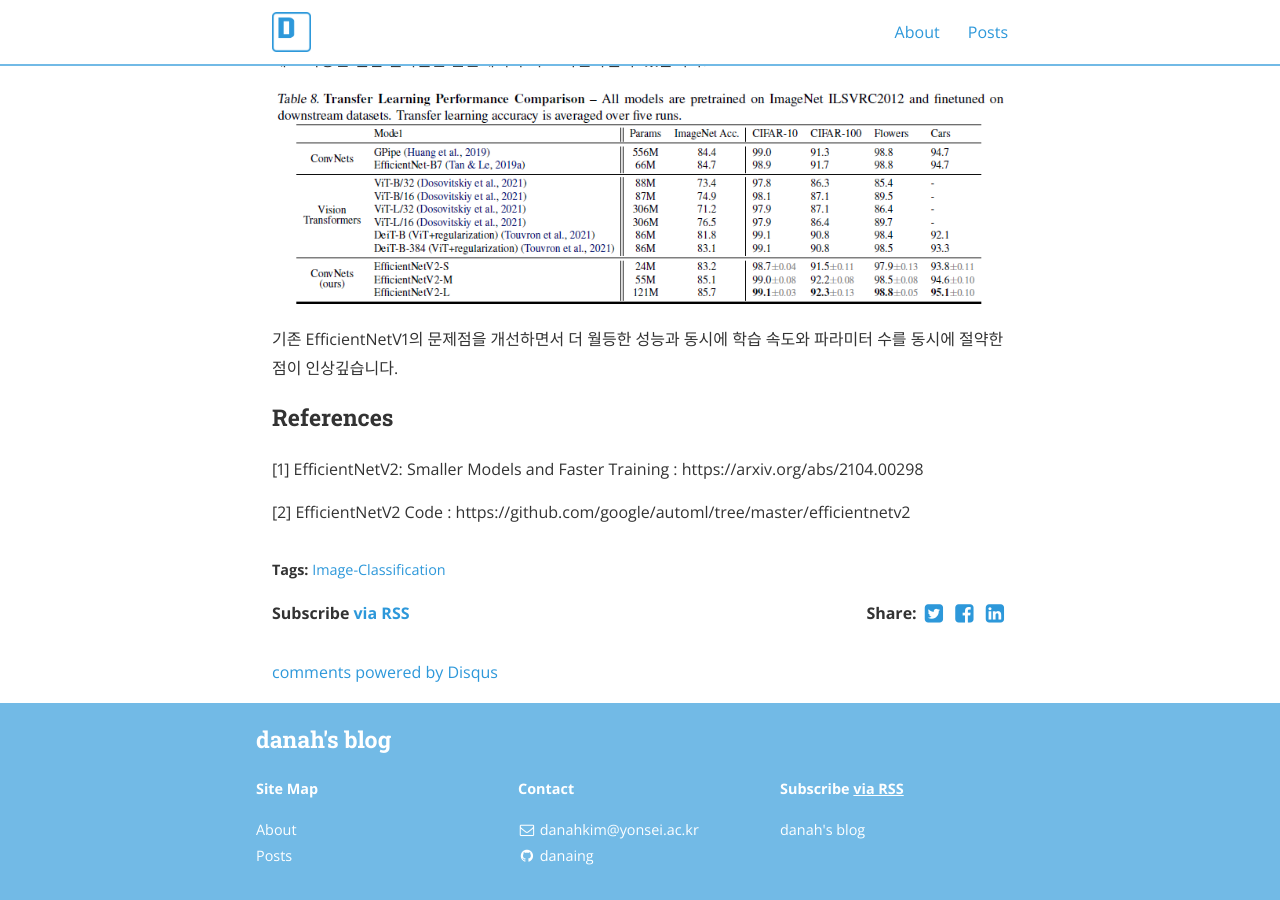
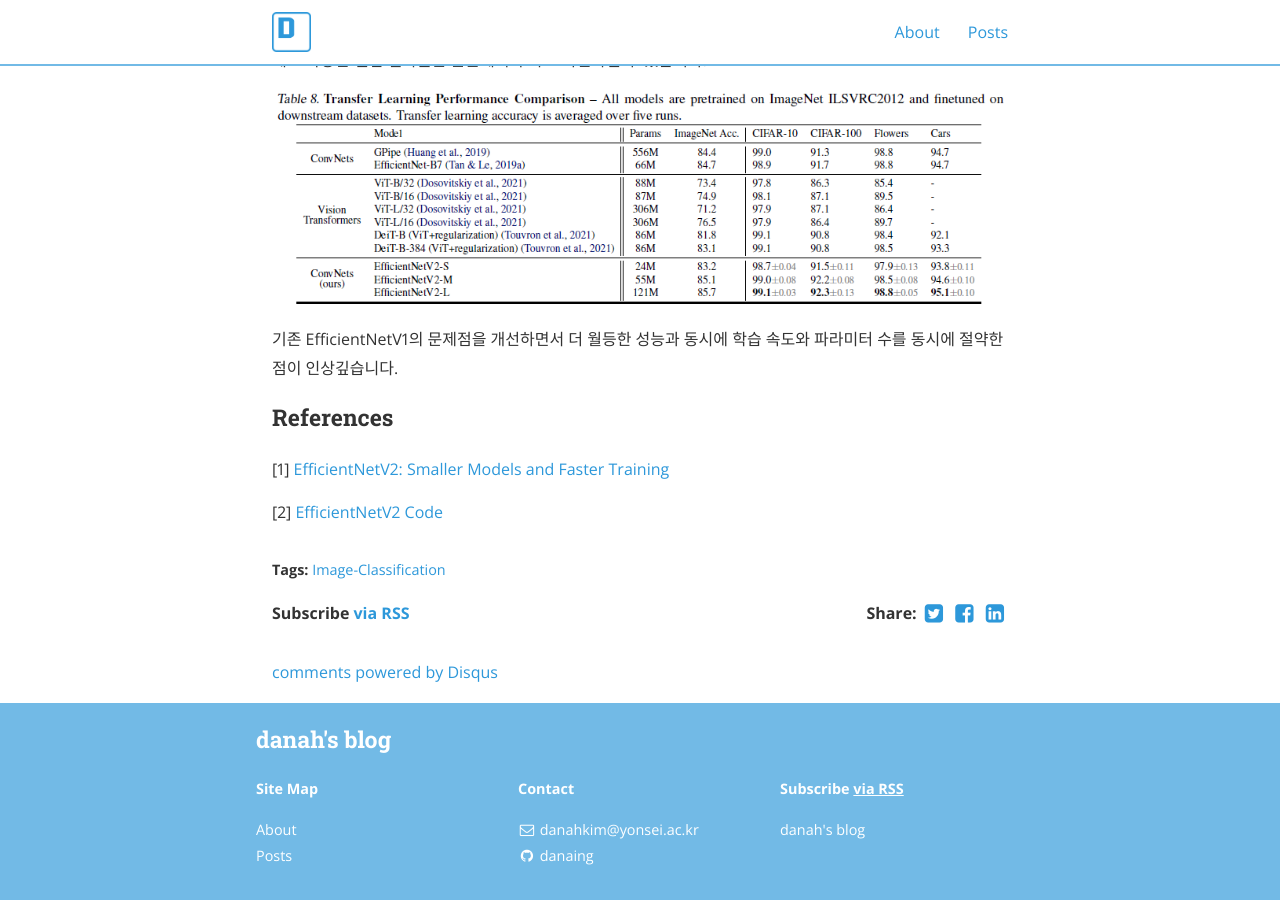
Before and after one commit to danaing/danaing.github.io-old.ver, a Jekyll site: the page built from _posts/2021-09-15-efficientnetv2.md, in a window 1280 px wide and 900 px high, scrolled down 7201 px. Built offline with Jekyll 4.4.1, drawn with Linux system fonts in a browser that asks for light colours; nearby versions of some CDN libraries; comment, search, counter and statistics services are not loaded.

Commit message:
Update 2021-09-15-efficientnetv2.md

```diff
--- a/_posts/2021-09-15-efficientnetv2.md
+++ b/_posts/2021-09-15-efficientnetv2.md
@@ -149,6 +149,6 @@ Figure 5를 보면 동일 파라미터 수와 FLOPS수에서 기존 ConvNet보
 
 ### References
 
-[1] EfficientNetV2: Smaller Models and Faster Training : https://arxiv.org/abs/2104.00298
+[1] [EfficientNetV2: Smaller Models and Faster Training](https://arxiv.org/abs/2104.00298)
 
-[2] EfficientNetV2 Code : https://github.com/google/automl/tree/master/efficientnetv2
+[2] [EfficientNetV2 Code](https://github.com/google/automl/tree/master/efficientnetv2)
```
